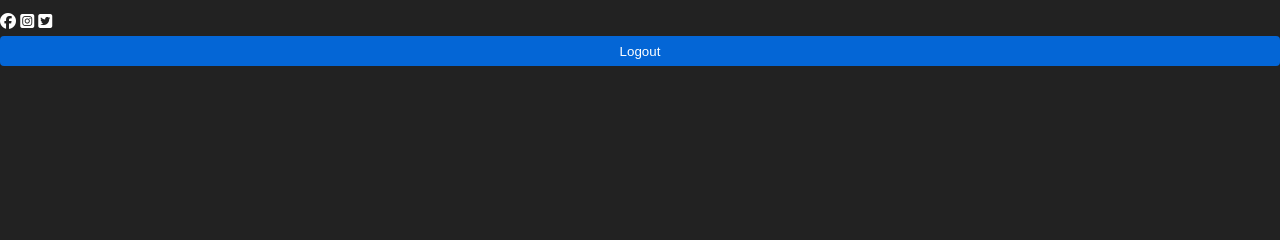
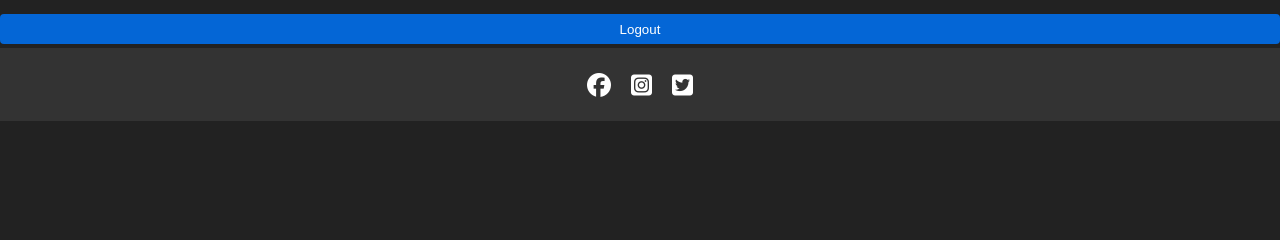
Before and after one commit to samjamalcode/produx-pp4, a Django app: template authentication/auth_system/templates/auth_system/index.html in a window 1280 px wide. Shown: the part 397-637 px from the top of the page. Run offline with Django 4.2, Linux system fonts and the light colour scheme; the template is opened without the code that fills it, so the values that code supplies are empty; some libraries are stand-ins or nearby versions.

Commit message:
Styled and center the 'social media' buttons

```diff
--- a/authentication/auth_system/static/css/index.css
+++ b/authentication/auth_system/static/css/index.css
@@ -135,6 +135,29 @@ table th, td {
     padding: 5px;
 }
 
+/* Footer Style */
+footer {
+    display: flex;
+    justify-content: center;
+    align-items: center;
+    background-color: #333;
+    padding: 20px 0;
+}
+
+footer .social-media {
+    display: flex;
+    gap: 20px; /* Spacing between icons */
+}
+
+footer .social-media a {
+    color: #fff;
+    font-size: 24px;
+}
+
+footer .social-media a:hover {
+    color: #0466d6;
+}
+
 
 
 /* Mobile responsiveness */
--- a/authentication/auth_system/templates/auth_system/index.html
+++ b/authentication/auth_system/templates/auth_system/index.html
@@ -73,6 +73,8 @@
         </table>
      </div>
 
+     <!-- btn logout -->
+    <button class="btn-logout"><a href="{% url 'logout' %}">Logout</a></button>
      <!-- Footer Section-->
 <footer>
     <div class="social-media">
@@ -106,6 +108,6 @@
   <script src="{% static 'js/script.js' %}"></script>
 
 
-    <button class="btn-logout"><a href="{% url 'logout' %}">Logout</a></button>
+
 </body>
 </html>
```
Also changed, not shown: authentication/db.sqlite3.
